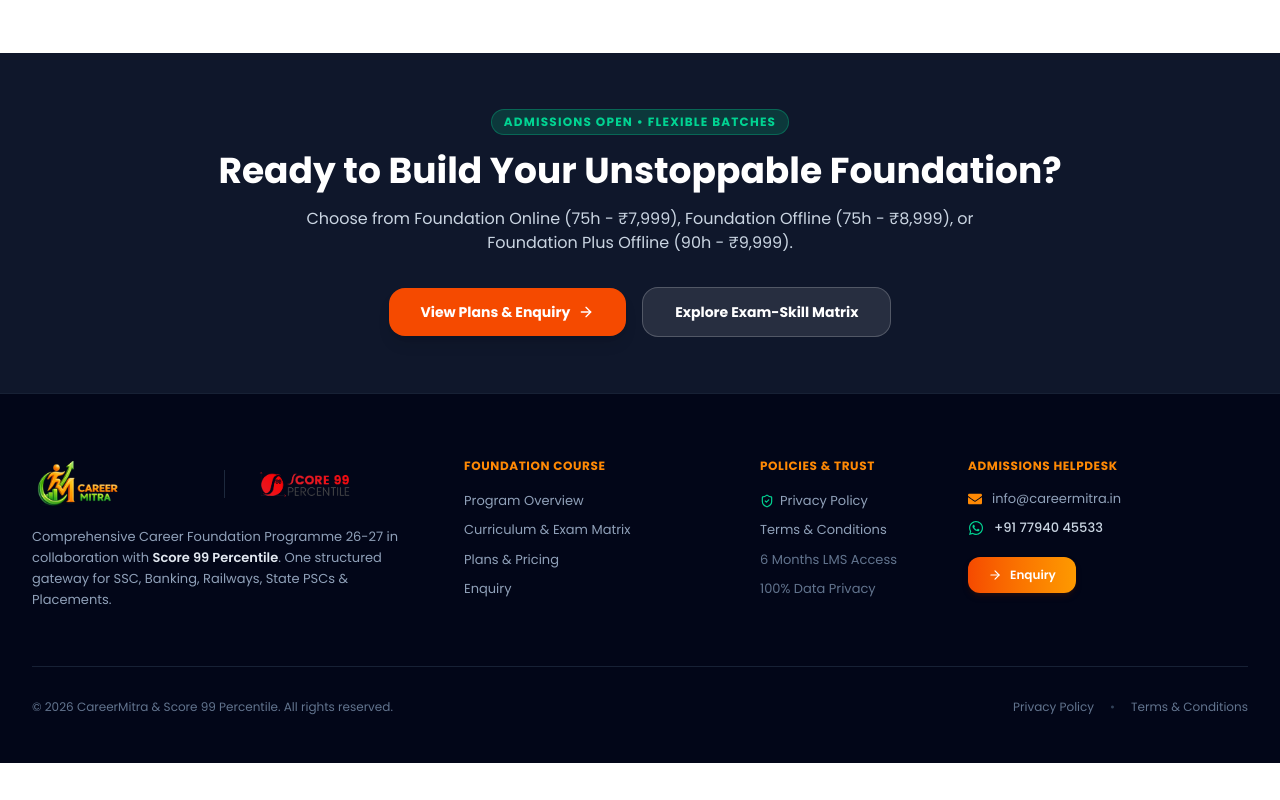
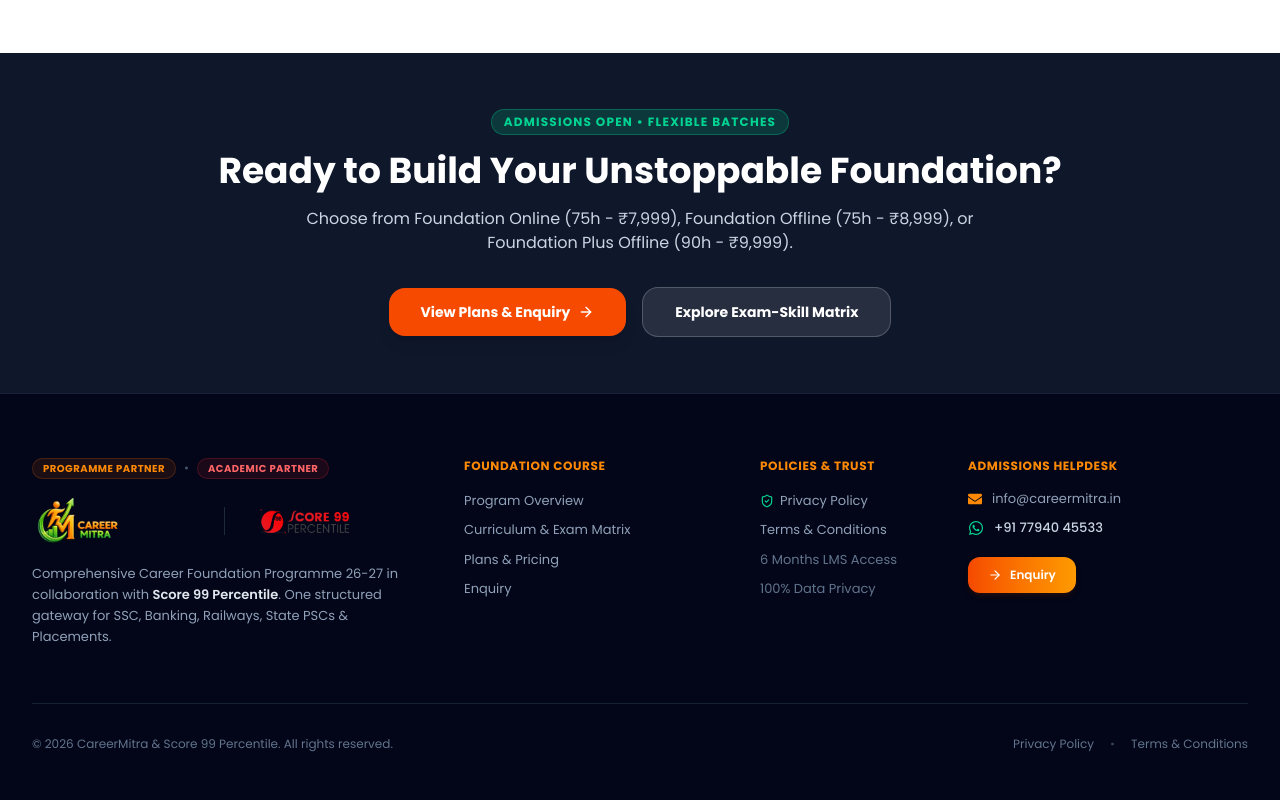
Before and after one commit to merugu-srikanth/career-Courses, a Next.js app: page / in a window 1280 px wide. Shown: the part 4471-5271 px from the top of the page. Before the commit the page ends 5234 px from the top, so only its background shows below. Built offline with nearby package versions, Linux system fonts and the light colour scheme.

Commit message:
Add Programme Partner badge in Footer and link Career Mitra logo to www.careermitra.in

```diff
--- a/src/components/Footer.jsx
+++ b/src/components/Footer.jsx
@@ -15,8 +15,24 @@ export default function Footer() {
 
           {/* Brand & Collaboration - 4 cols on large screens */}
           <div className="sm:col-span-2 lg:col-span-4 space-y-4">
+            <div className="flex items-center gap-2">
+              <span className="text-[10px] font-bold uppercase tracking-wider text-orange-400 bg-orange-500/10 px-2.5 py-0.5 rounded-full border border-orange-500/20">
+                Programme Partner
+              </span>
+              <span className="text-slate-600 text-xs">•</span>
+              <span className="text-[10px] font-bold uppercase tracking-wider text-red-400 bg-red-500/10 px-2.5 py-0.5 rounded-full border border-red-500/20">
+                Academic Partner
+              </span>
+            </div>
+
             <div className="flex items-center gap-3 sm:gap-4 flex-wrap">
-              <Link href="/" className="inline-block group focus:outline-hidden">
+              <a
+                href="https://www.careermitra.in"
+                target="_blank"
+                rel="noopener noreferrer"
+                className="inline-block group focus:outline-hidden hover:opacity-95 transition-opacity"
+                title="Career Mitra - Programme Partner"
+              >
                 <div className="relative w-36 sm:w-44 h-11 sm:h-13">
                   <Image
                     src={LogoImg}
@@ -26,14 +42,14 @@ export default function Footer() {
                     priority
                   />
                 </div>
-              </Link>
+              </a>
               <span className="h-6 sm:h-7 w-px bg-slate-800" />
               <a
                 href="https://score99percentile.com"
                 target="_blank"
                 rel="noopener noreferrer"
                 className="inline-block hover:opacity-90 transition-opacity"
-                title="Score 99 Percentile"
+                title="Score 99 Percentile - Academic Partner"
               >
                 <div className="relative w-28 sm:w-32 h-6 sm:h-7">
                   <Image
```
